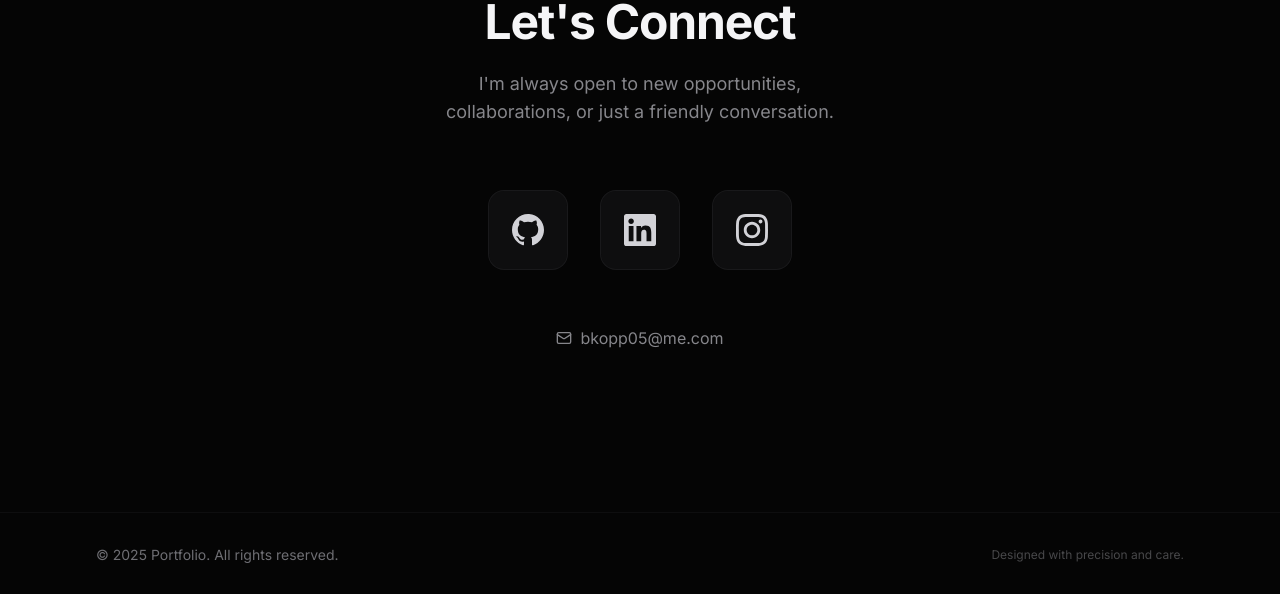
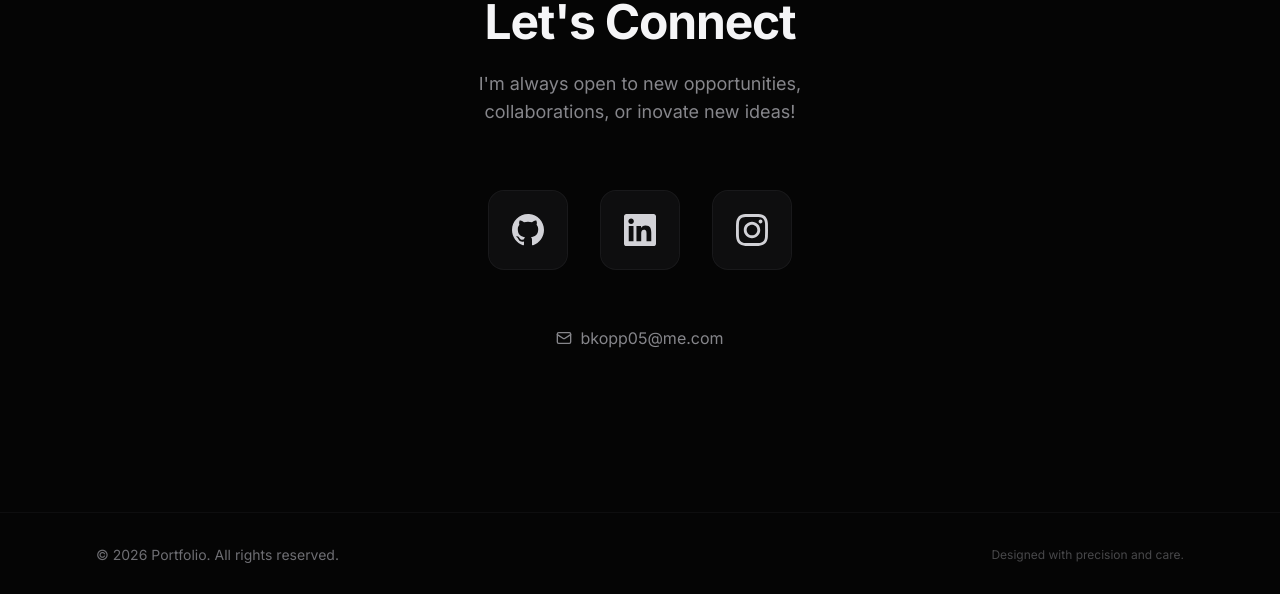
Before and after one commit to Kopp0254/Kopp0254.github.io, a plain HTML site: page index.html in a window 1280 px wide. Shown: the part 3145-3739 px from the top of the page. Drawn offline with nearby package versions, Linux system fonts and the light colour scheme.

Commit message:
very small text changes

```diff
--- a/index.html
+++ b/index.html
@@ -490,7 +490,7 @@
                         Let's Connect
                     </h2>
                     <p class="text-dark-300 text-lg max-w-md mx-auto mb-12 sm:mb-16">
-                        I'm always open to new opportunities, collaborations, or just a friendly conversation.
+                        I'm always open to new opportunities, collaborations, or inovate new ideas!
                     </p>
 
                     <!-- Social Icons -->
@@ -526,7 +526,7 @@
     <footer class="relative z-10 border-t border-dark-700/40">
         <div class="mx-auto max-w-6xl px-6 lg:px-8 py-8">
             <div class="flex flex-col sm:flex-row items-center justify-between gap-4">
-                <p class="text-dark-400 text-sm">&copy; 2025 Portfolio. All rights reserved.</p>
+                <p class="text-dark-400 text-sm">&copy; 2026 Portfolio. All rights reserved.</p>
                 <p class="text-dark-500 text-xs">Designed with precision and care.</p>
             </div>
         </div>
```
